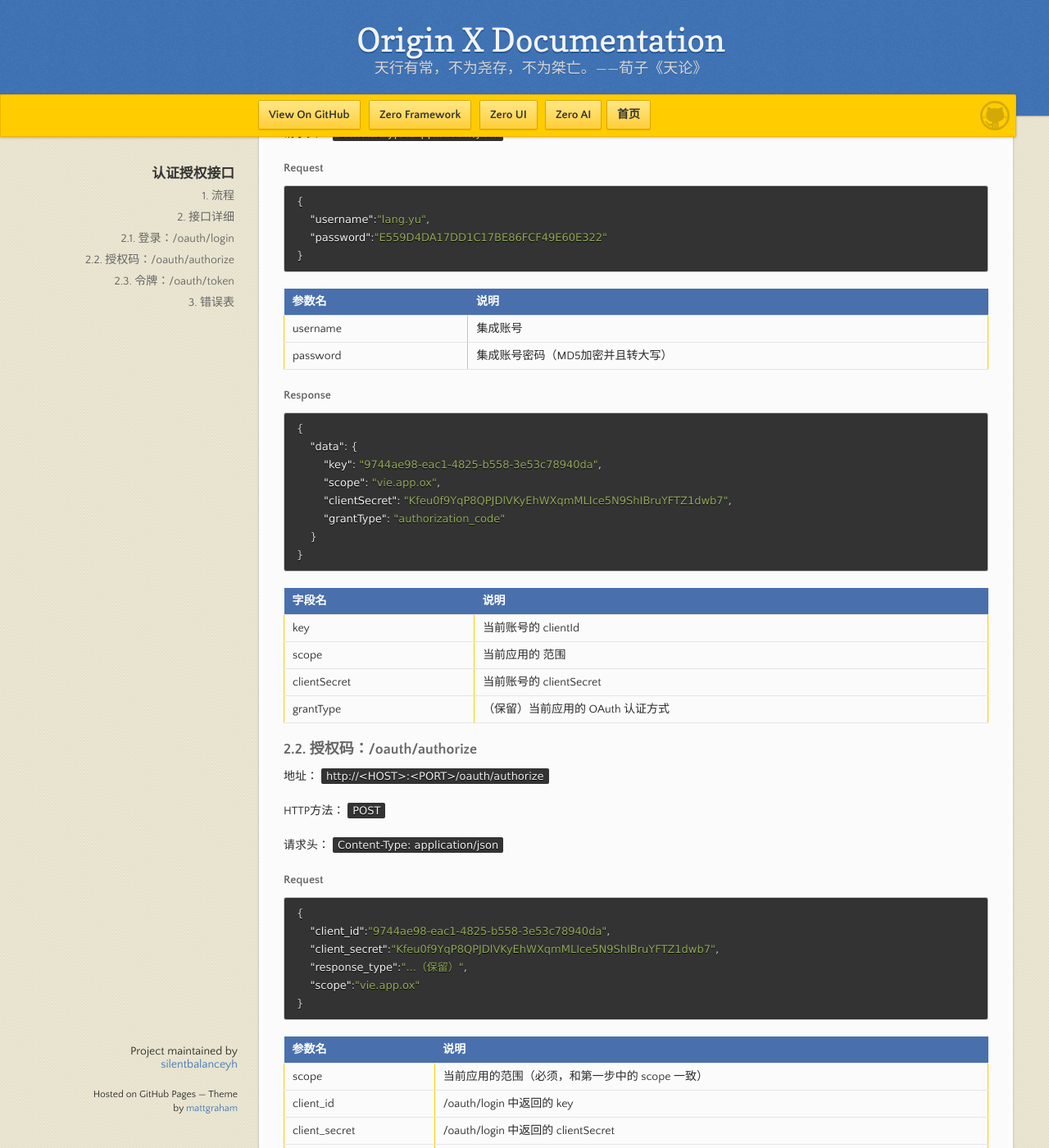
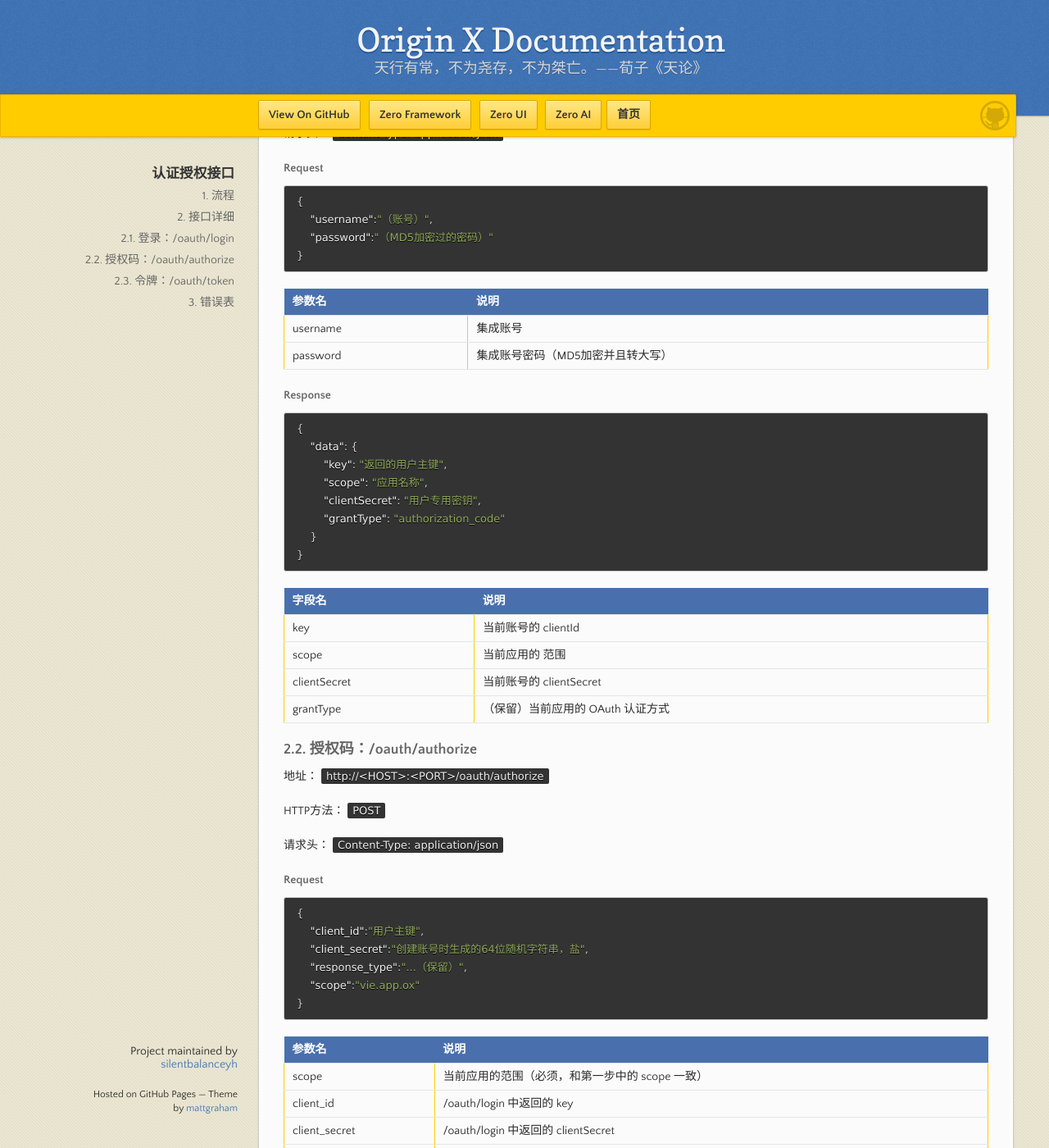
Before and after one commit to silentbalanceyh/mi-kb, a Jekyll site: the page built from origin-x-engine/3-oxjie-kou-gui-fan/oi-002-ren-zheng-shou-quan.md, in a window 1280 px wide and 1400 px high, scrolled down 537 px. Shown: the whole window at 82% size. Built offline with Jekyll 4.4.1, drawn with Linux system fonts in a browser that asks for light colours; our own code applies the rules of GitHub Pages for plain Markdown files.

Commit message:
移除账号密码

````diff
--- a/origin-x-engine/3-oxjie-kou-gui-fan/oi-002-ren-zheng-shou-quan.md
+++ b/origin-x-engine/3-oxjie-kou-gui-fan/oi-002-ren-zheng-shou-quan.md
@@ -25,8 +25,8 @@ HTTP方法：`POST`
 
 ```json
 {
-    "username":"lang.yu",
-    "password":"E559D4DA17DD1C17BE86FCF49E60E322"
+    "username":"（账号）",
+    "password":"（MD5加密过的密码）"
 }
 ```
 
@@ -40,9 +40,9 @@ HTTP方法：`POST`
 ```json
 {
     "data": {
-        "key": "9744ae98-eac1-4825-b558-3e53c78940da",
-        "scope": "vie.app.ox",
-        "clientSecret": "Kfeu0f9YqP8QPJDlVKyEhWXqmMLIce5N9ShIBruYFTZ1dwb7",
+        "key": "返回的用户主键",
+        "scope": "应用名称",
+        "clientSecret": "用户专用密钥",
         "grantType": "authorization_code"
     }
 }
@@ -67,8 +67,8 @@ HTTP方法：`POST`
 
 ```json
 {
-    "client_id":"9744ae98-eac1-4825-b558-3e53c78940da",
-    "client_secret":"Kfeu0f9YqP8QPJDlVKyEhWXqmMLIce5N9ShIBruYFTZ1dwb7",
+    "client_id":"用户主键",
+    "client_secret":"创建账号时生成的64位随机字符串，盐",
     "response_type":"...（保留）",
     "scope":"vie.app.ox"
 }
````
Also changed, not shown: configs/sorts.json (+145 -148 lines), origin-x-engine/3-oxjie-kou-gui-fan/oi-007-guan-yu-atom-he-dao-de-zi-dong-xuan-ze-ce-lve.md (deleted, +0 -10 lines).
